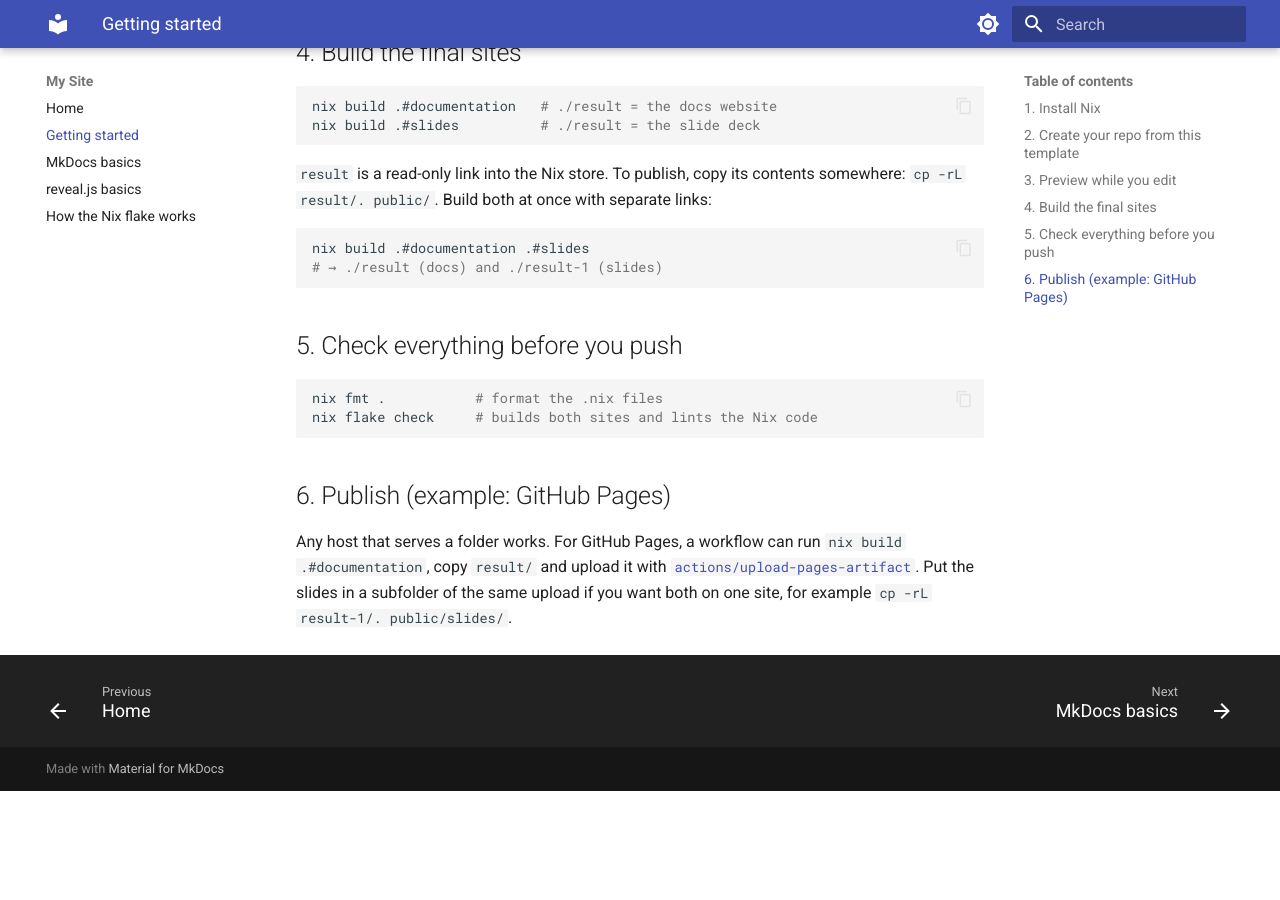
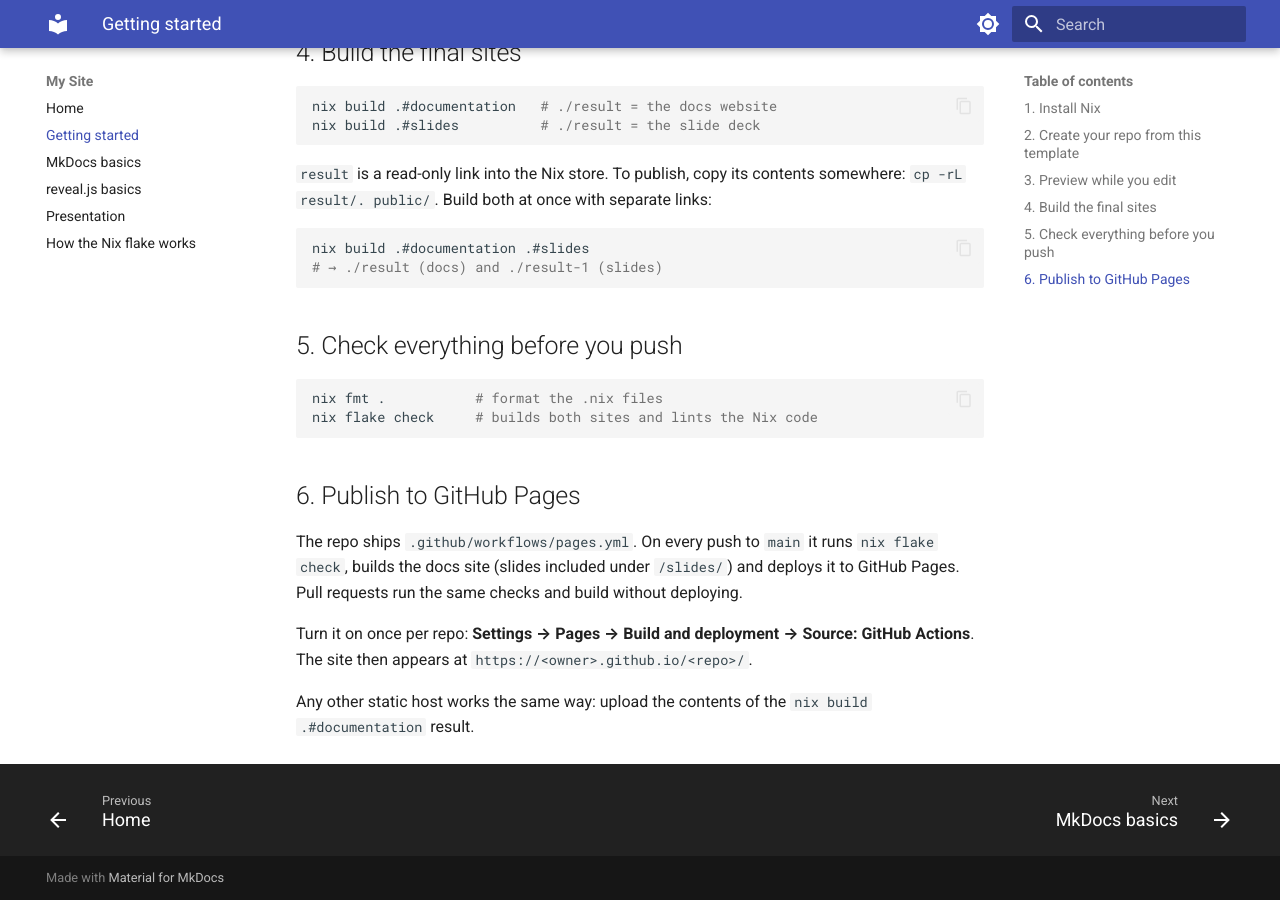
Before and after one commit to external-systems/presenting, an MkDocs documentation site: the page built from documentation/docs/getting-started.md, in a window 1280 px wide and 900 px high, scrolled down 1111 px. Built offline with MkDocs 1.6.1 and Material for MkDocs 9.7.7, drawn with Linux system fonts in a browser that asks for light colours; before the commit the page ends 1902 px from its top, so only the background shows below that.

Commit message:
feat: slides inside the docs site + GitHub Pages deploy
- packages.slides inlines each data-markdown deck into its .html
  (flake-parts/scripts/inline-markdown.py): the built deck opens from
  file:// and carries no .md for MkDocs to render
- documentation build copies the built deck to /slides/
  (mkdocs-preBuildHook); new Presentation page embeds it in an iframe
- .github/workflows/pages.yml: nix flake check + nix build .#documentation,
  deploy to GitHub Pages on main (PRs check and build only)
- docs updated for all of the above

Co-Authored-By: Claude Opus 5.5 (1M context) <noreply@anthropic.com>
Claude-Session: https://claude.ai/code/session_0134mfNgkokU4oenUnqXigQz

````diff
--- a/documentation/docs/getting-started.md
+++ b/documentation/docs/getting-started.md
@@ -77,10 +77,16 @@ nix fmt .           # format the .nix files
 nix flake check     # builds both sites and lints the Nix code
 ```
 
-## 6. Publish (example: GitHub Pages)
+## 6. Publish to GitHub Pages
 
-Any host that serves a folder works. For GitHub Pages, a workflow can run
-`nix build .#documentation`, copy `result/` and upload it with
-[`actions/upload-pages-artifact`](https://github.com/actions/upload-pages-artifact).
-Put the slides in a subfolder of the same upload if you want both on one
-site, for example `cp -rL result-1/. public/slides/`.
+The repo ships `.github/workflows/pages.yml`. On every push to `main` it
+runs `nix flake check`, builds the docs site (slides included under
+`/slides/`) and deploys it to GitHub Pages. Pull requests run the same
+checks and build without deploying.
+
+Turn it on once per repo: **Settings → Pages → Build and deployment →
+Source: GitHub Actions**. The site then appears at
+`https://<owner>.github.io/<repo>/`.
+
+Any other static host works the same way: upload the contents of the
+`nix build .#documentation` result.
--- a/documentation/mkdocs.yml
+++ b/documentation/mkdocs.yml
@@ -9,6 +9,7 @@ nav:
   - Getting started: getting-started.md
   - MkDocs basics: mkdocs.md
   - reveal.js basics: reveal-js.md
+  - Presentation: presentation.md
   - How the Nix flake works: nix.md
 
 # Material for MkDocs — the theme. Options:
````
Also changed, not shown: documentation/docs/nix.md (+3 -1 lines), documentation/docs/presentation.md (added, +24 -0 lines), documentation/docs/reveal-js.md (+14 -4 lines), README.md, 4 other files.
